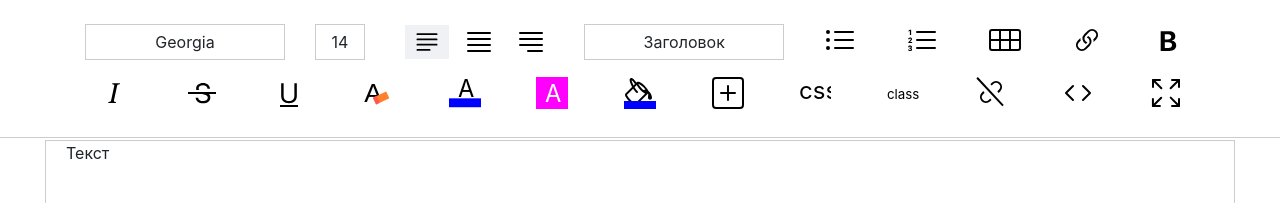
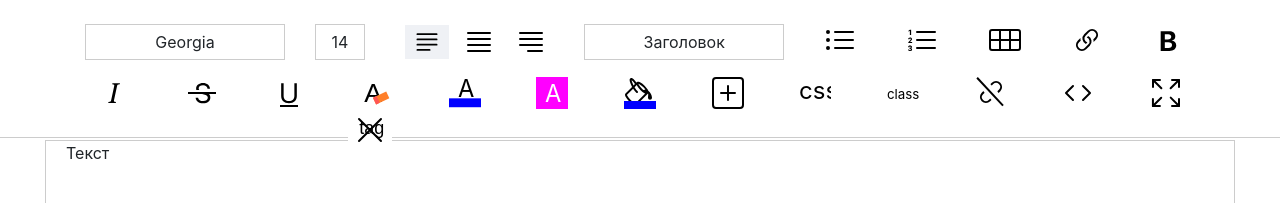
Before and after one commit to dimaarion/react-redactor, a React (Create React App) app: page / in a window 1280 px wide. Shown: the top 203 px of the page. Built offline with nearby package versions, Linux system fonts and the light colour scheme.

Commit message:
dimaarion/react-redactor.git

```diff
--- a/src/ClinerText.js
+++ b/src/ClinerText.js
@@ -20,13 +20,10 @@ function ClinerText(props) {
                       index.removeAttribute("class")
                     }
                   }
-
-
                 })
               }
             })
-            console.log(document.getElementsByClassName(props.baseSelector)[0].getElementsByTagName("div"));
-            console.log(document.getElementsByClassName(props.baseSelector)[0].getElementsByTagName("b"));
+
 
           }
           }
@@ -104,6 +101,32 @@ function ClinerText(props) {
           </g>
         </svg>
       </button>
+      <div className="removeTag">
+        <button onClick={()=>{props.find.outerHTML = `${props.find.innerText}`}}>
+          <svg xmlns="http://www.w3.org/2000/svg"
+            width="2em"
+            viewBox="0 0 16 16"
+            fill="currentColor"
+            className="bi bi-x-lg" >
+              <text
+                y="10"
+                x="2.6"
+                style={{
+                  fontStyle: "normal",
+                  fontWeight: "normal",
+                  fontSize: "9",
+                  lineHeight: "1.25",
+                  fontFamily: "sans-serif",
+                  fill: "#000000",
+                  fillOpacity: 1,
+                  stroke: "none",
+                  strokeWidth: "2.45014"
+                }}>tag</text>
+            <path d="M2.146 2.854a.5.5 0 1 1 .708-.708L8 7.293l5.146-5.147a.5.5 0 0 1 .708.708L8.707 8l5.147 5.146a.5.5 0 0 1-.708.708L8 8.707l-5.146 5.147a.5.5 0 0 1-.708-.708L7.293 8 2.146 2.854Z" />
+          </svg>
+        </button>
+
+      </div>
     </div>
   );
 }
--- a/src/css/colorpanel.css
+++ b/src/css/colorpanel.css
@@ -41,3 +41,6 @@
 .react-p5 {
   margin-left: 12px;
 }
+.removeTag{
+  position: absolute;
+}
```
